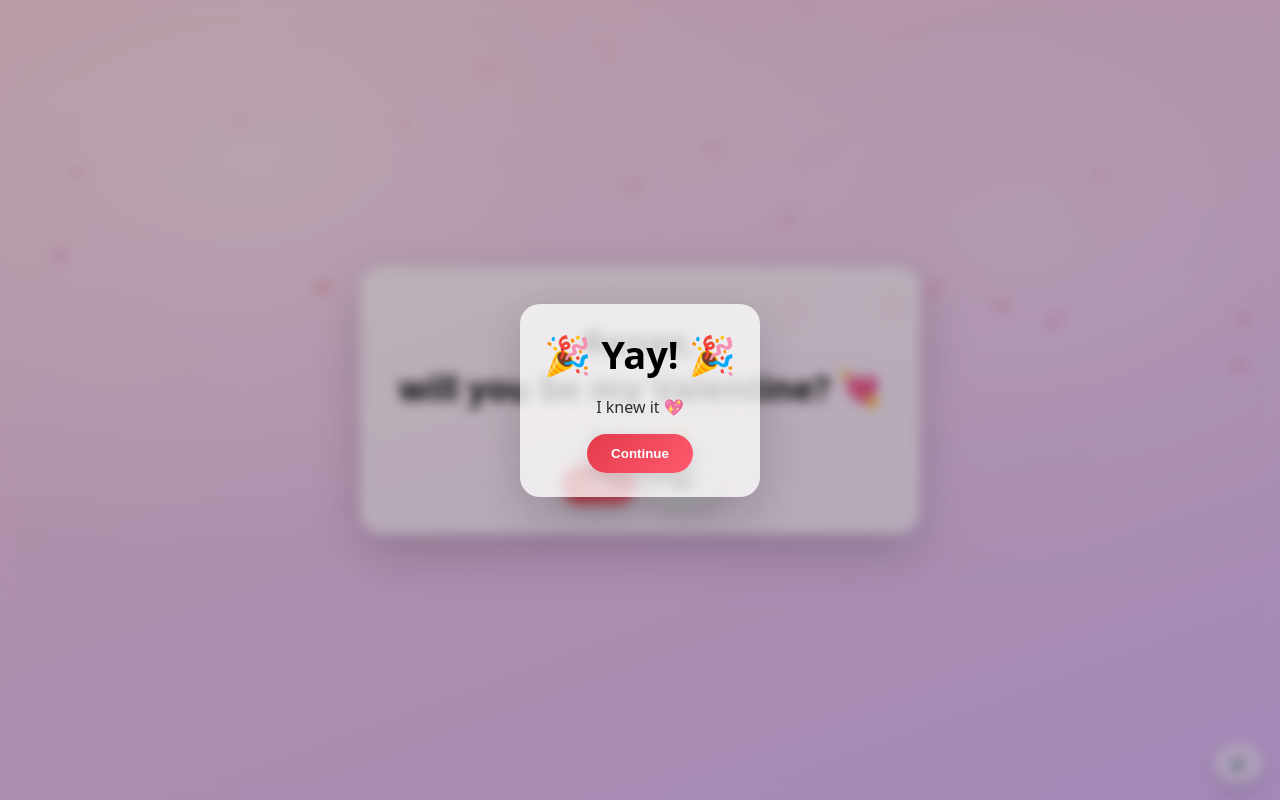
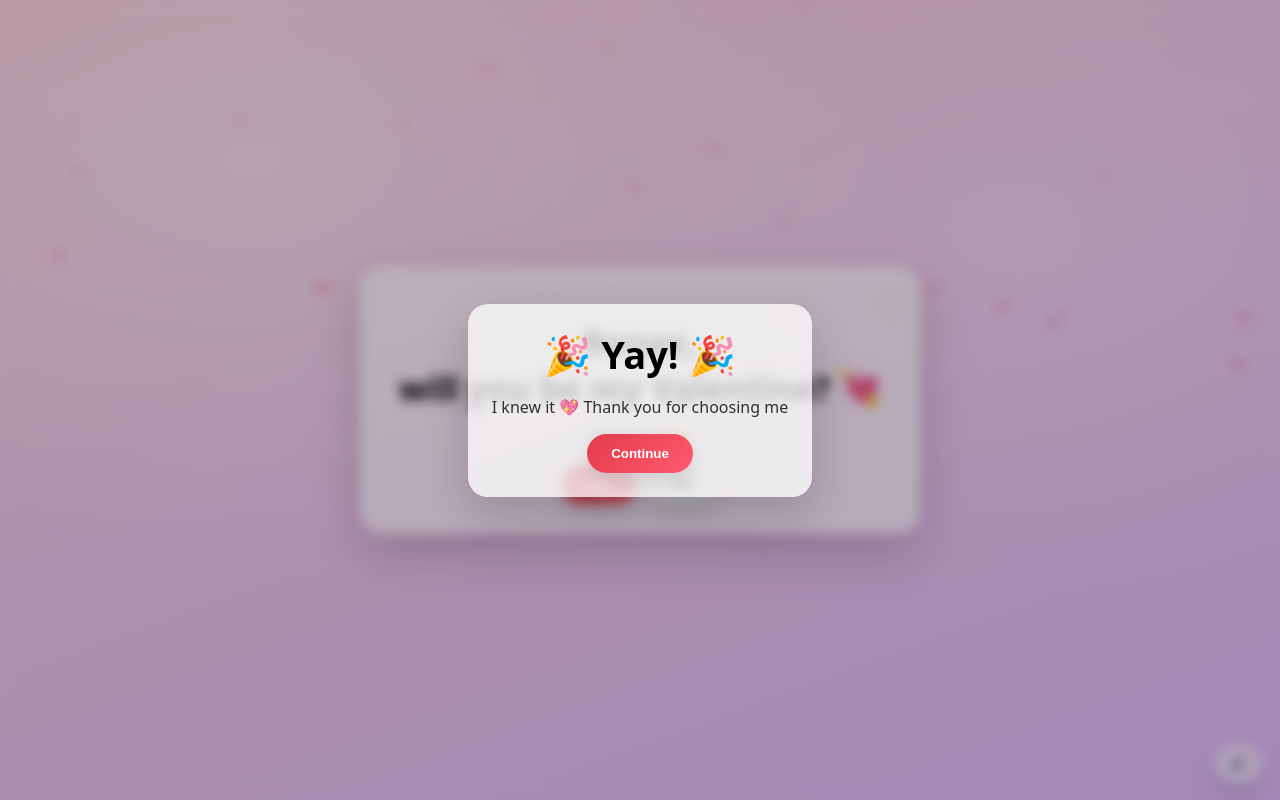
Before and after one commit to JoeyChoi1021/Valentine, a plain HTML site: page index.html in a window 1280 px wide. Both pictures are taken after a click on the button "YES". Drawn offline with Linux system fonts and the light colour scheme.

Commit message:
Update index.html

```diff
--- a/index.html
+++ b/index.html
@@ -162,7 +162,7 @@ button:active{transform:scale(.97)}
 <div class="modalOverlay" id="modal">
   <div class="modal">
     <div class="modalTitle">🎉 Yay! 🎉</div>
-    <p class="modalSub">I knew it 💖</p>
+    <p class="modalSub">I knew it 💖 Thank you for choosing me</p>
     <button class="yes" id="continueBtn">Continue</button>
   </div>
 </div>
```
